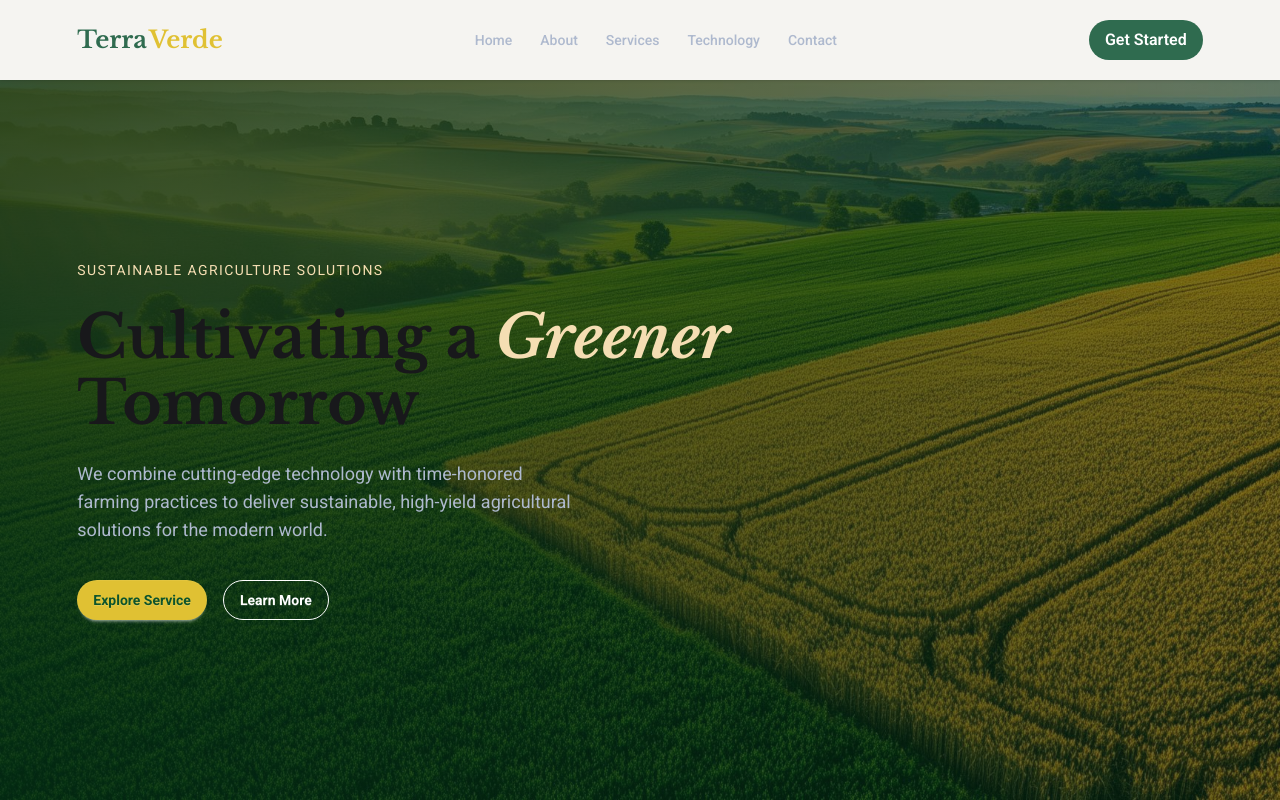
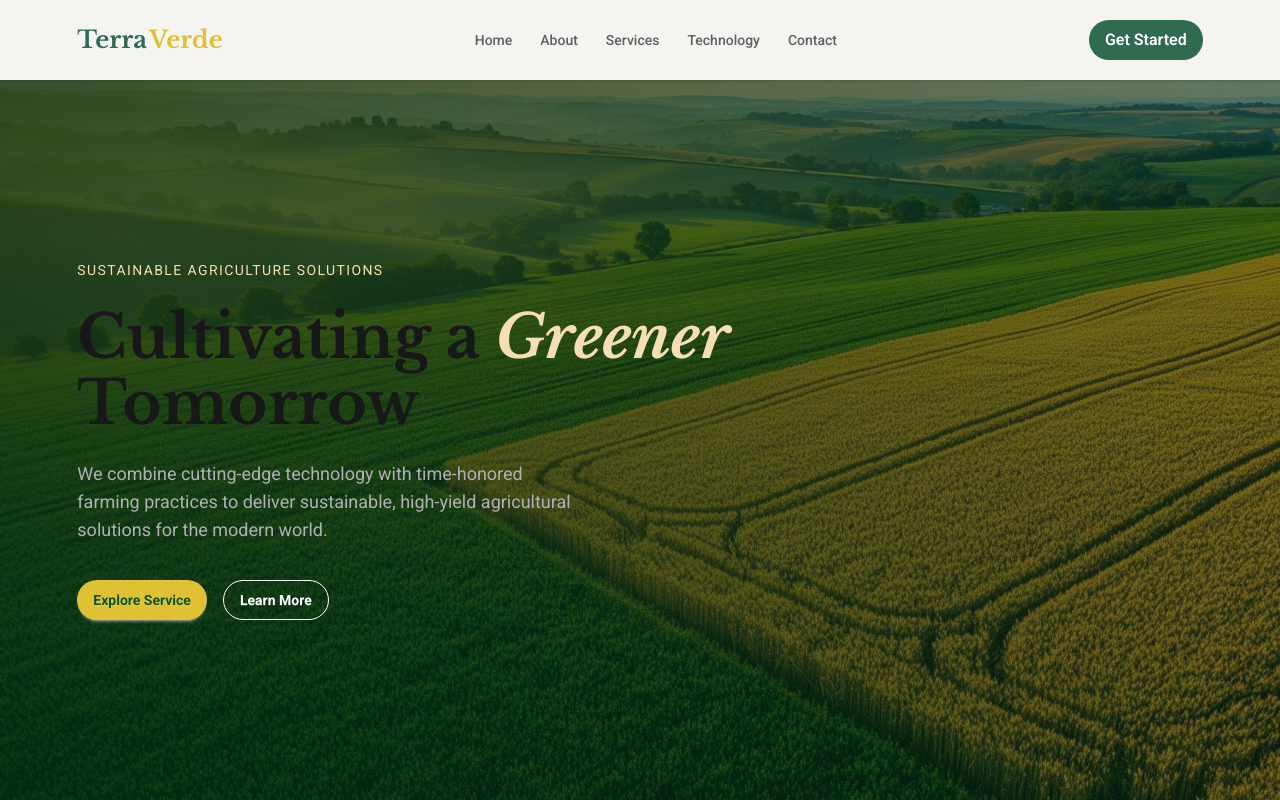
Before and after one commit to nusratjahan7/terra-verde, a React (Vite) app: page / in a window 1280 px wide. Built offline with nearby package versions, Linux system fonts and the light colour scheme.

Commit message:
change text color

```diff
--- a/src/App.jsx
+++ b/src/App.jsx
@@ -1,6 +1,7 @@
 import './App.css'
 import HeroSection from './Components/HeroSection/HeroSection'
 import Navbar from './Components/Navbar/Navbar'
+import StatsBar from './Components/StatsBar/StatsBar'
 
 function App() {
 
@@ -13,6 +14,7 @@ function App() {
 
     <main>
       <HeroSection></HeroSection>
+      <StatsBar></StatsBar>
     </main>
     </>
   )
--- a/src/Components/HeroSection/HeroSection.jsx
+++ b/src/Components/HeroSection/HeroSection.jsx
@@ -32,7 +32,7 @@ const HeroSection = () => {
                     initial={{opacity:0, y:30}}
                     animate={{opacity: 1, y: 0}}
                     transition={{duration: 0.8, delay:0.3}}
-                    className='text-lg text-(--text2) mb-9 max-w-lg'>
+                    className='text-lg text-[#afb1b4] mb-9 max-w-lg'>
                         We combine cutting-edge technology with time-honored farming practices to deliver sustainable, high-yield agricultural solutions for the modern world.
                     </motion.p>
 
--- /dev/null
+++ b/src/Components/StatsBar/StatsBar.jsx
@@ -0,0 +1,18 @@
+import React from 'react';
+
+const stats = [
+            { value: "25+", label: "Years Experience" },
+            { value: "12K", label: "Acres Managed" },
+            { value: "98%", label: "Client Retention" },
+            { value: "150+", label: "Farm Partners" },
+          ]
+
+const StatsBar = () => {
+    return (
+        <div>
+
+        </div>
+    );
+};
+
+export default StatsBar;
--- a/src/index.css
+++ b/src/index.css
@@ -13,7 +13,7 @@
 
   /* Text Colors */
   --text: #1F2A2E;
-  --text2: #aeb9ce;
+  --text2: #5d5f63;
   --wheat: #F5DEB3;
   /* Input Fields */
   --input-bg: #F9FAFB;
```
